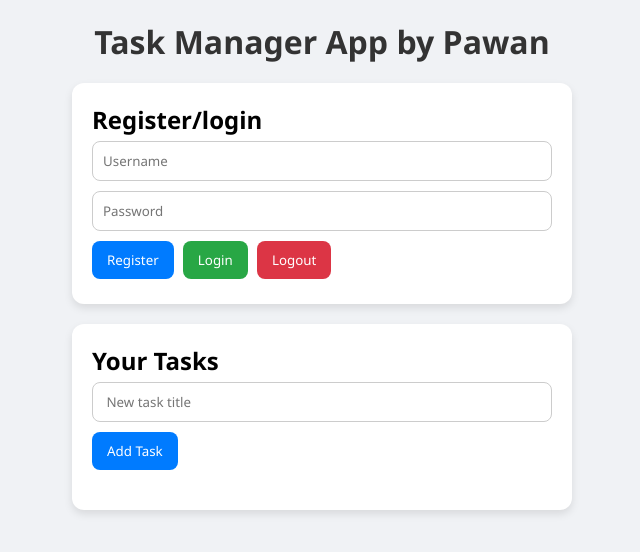
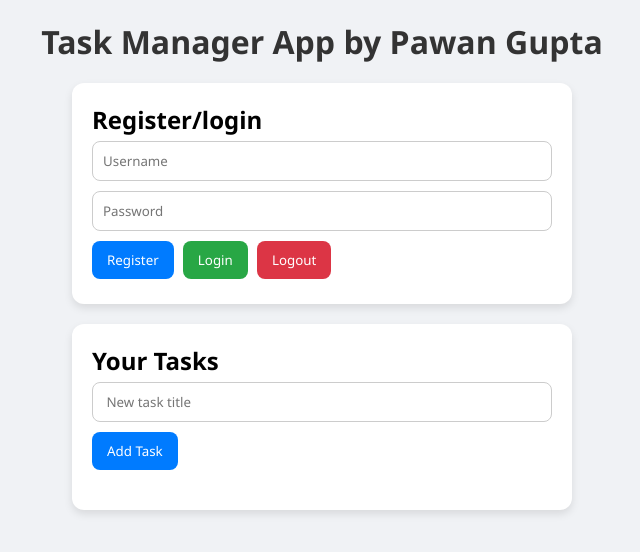
Before and after one commit to pguptamou/task-manager, a website: page public/index.html in a window 1280 px wide. Shown: the whole page, without its empty margins (318-958 px from the left). Drawn offline with Linux system fonts and the light colour scheme.

Commit message:
added gupta

```diff
--- a/public/index.html
+++ b/public/index.html
@@ -81,7 +81,7 @@
     </style>
 </head>
 <body>
-    <h1>Task Manager App by Pawan</h1>
+    <h1>Task Manager App by Pawan Gupta</h1>
     <div class="container" id="auth">
         <h2>Register/login</h2>
         <input type="text" id="username" placeholder="Username">
```
